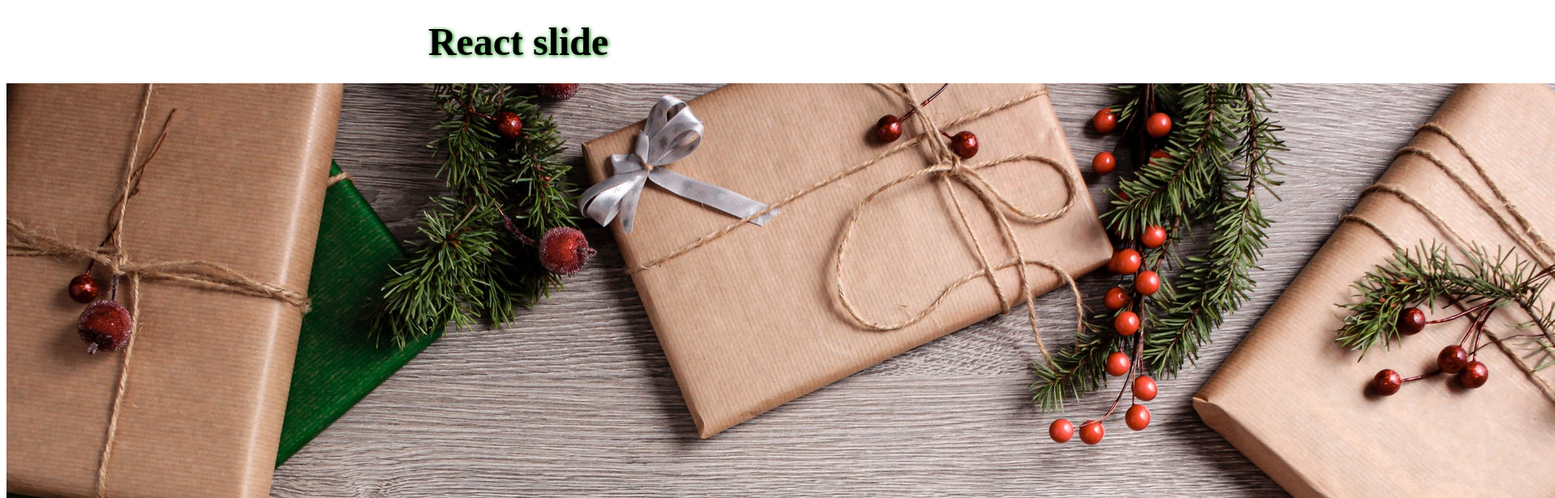
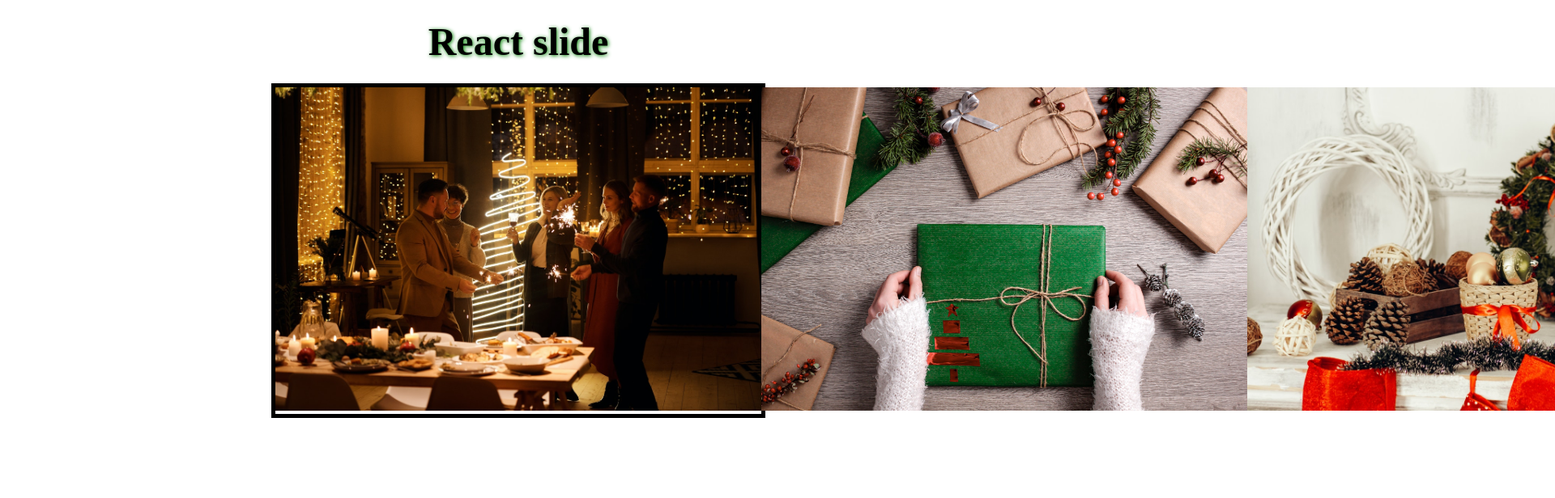
Before and after one commit to luciousmc/react_slide, a React app: page / in a window 1280 px wide. Shown: the top 616 px of the page at 81% size, 1920 px wide, since content can reach past the window. Built offline with nearby package versions, Linux system fonts and the light colour scheme; the HTML template or start-up script is replaced by a standard one.

Commit message:
resize slider load first and last image

```diff
--- a/src/app.jsx
+++ b/src/app.jsx
@@ -8,18 +8,22 @@ const Title = styled.h1`
   font-size: 3rem;
   text-shadow: 1px 1px 5px green;
   margin: 1.5rem auto;
-`
+`;
+
+const Img = styled.img`
+  width: 600px;
+`;
 
 const App = () => {
   return(
     <>
       <Title>React slide</Title>
       <Slider>
-        <img src="../images/image1.jpg" alt=""/>
-        <img src="../images/image2.jpg" alt=""/>
-        <img src="../images/image3.jpg" alt=""/>
-        <img src="../images/image4.jpg" alt=""/>
-        <img src="../images/image5.jpg" alt=""/>
+        <Img src="../images/image1.jpg" alt="Test Pictures"/>
+        <Img src="../images/image2.jpg" alt="Test Pictures"/>
+        <Img src="../images/image3.jpg" alt="Test Pictures"/>
+        <Img src="../images/image4.jpg" alt="Test Pictures"/>
+        <Img src="../images/image5.jpg" alt="Test Pictures"/>
       </Slider>
     </>
   );
--- a/src/slider.jsx
+++ b/src/slider.jsx
@@ -4,18 +4,32 @@ import styled from 'styled-components';
 
 const SlideContainer = styled.div`
   display: flex;
+  flex-wrap: nowrap;
+  margin: auto;
+  width: 600px;
+  border: 5px solid black;
+  // overflow-x: hidden;
+`;
+
+const Slide = styled.div`
+  width: 600px;
 `;
 
 const Slider = ({ children }) => {
+  const first = children[0];
+  const last = children[children.length - 1];
+
   return (
     <SlideContainer>
+      <Slide>{last}</Slide>
       {
         children.map((child,i) => {
           return (
-            <div key={i} id={`slide-${i}`} className="slide">{child}</div>
+            <Slide key={i} id={`slide-${i}`}>{child}</Slide>
           );
         })
       }
+      <Slide>{first}</Slide>
     </SlideContainer>
   )
 }
```
Also changed, not shown: 1 other file (tests, documents, lock files or other folders).
